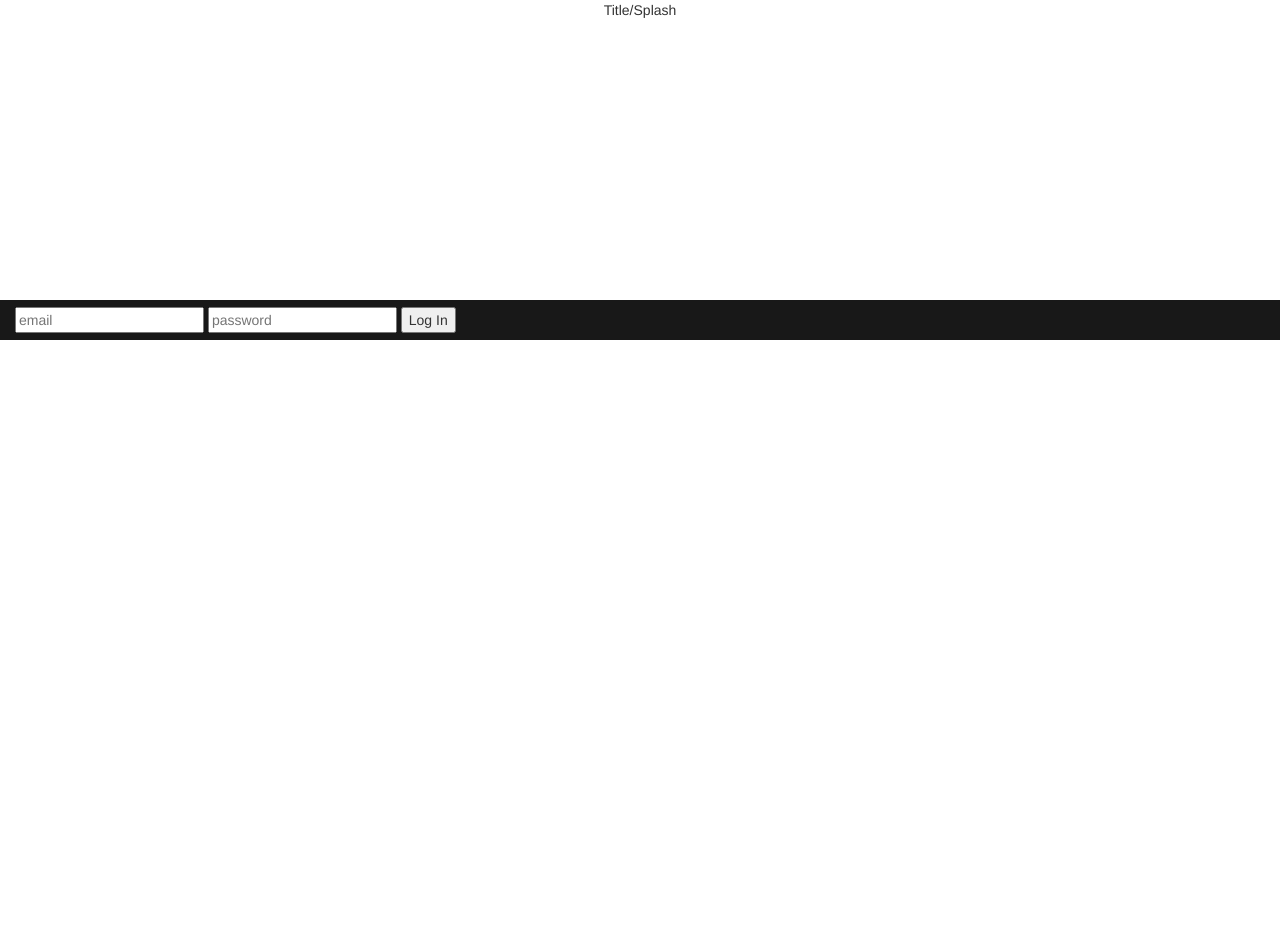
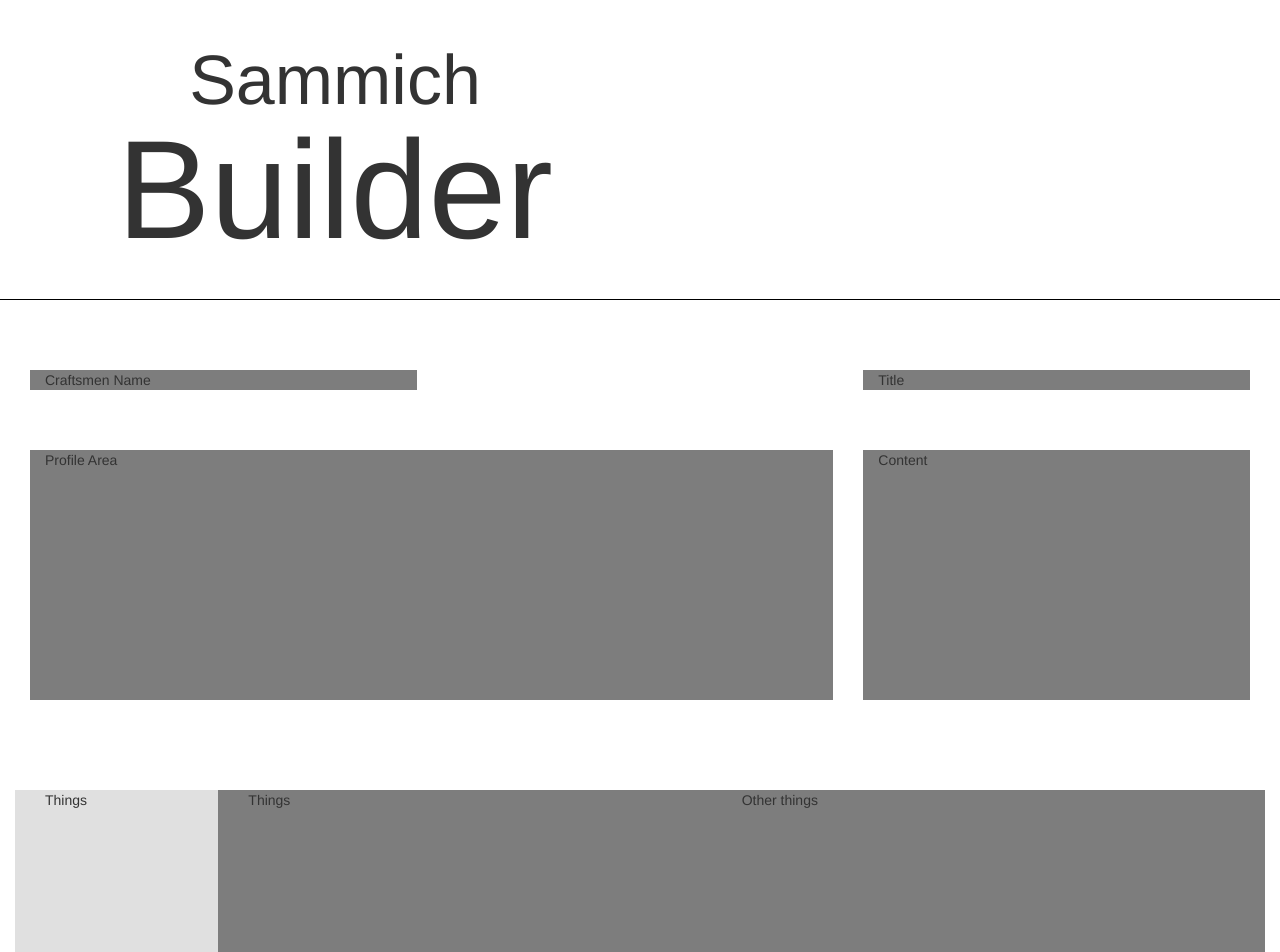
Before and after one commit to JstnRegi/sammichBuilder, a website: page views/index.html in a window 1280 px wide. Shown: the top 952 px of the page. Before the commit the page ends 800 px from the top, so only its background shows below. Drawn offline with nearby package versions, Linux system fonts and the light colour scheme; files that its build step writes are made by us from their sources; files whose address does not match are found by name.

Commit message:
Made a simple layout for the main page

```diff
--- a/public/css/main.css
+++ b/public/css/main.css
@@ -1,5 +1,65 @@
 #title-splash {
-    height: 300px
+    height: 300px;
+    /*background: url(http://thumb7.shutterstock.com/display_pic_with_logo/1639805/234589309/stock-photo-chicken-and-spinach-sandwiches-wrapped-in-craft-paper-over-a-white-wooden-background-with-a-copy-234589309.jpg) center fixed;*/
+    /*background-color: rgba(0, 0, 0, 0.6);*/
+    width: 100%;
+    border-bottom: 1px solid black;
+}
+
+#title {
+    height: 300px;
+}
+
+#sammich {
+    font-size: 70px;
+    position: relative;
+    text-align: center;
+    margin-bottom: -10px;
+    top: 30px;
+}
+
+#builder {
+    font-size: 140px;
+    text-align: center;
+    position: relative;
+}
+
+#body-container {
+    margin-top: 70px;
+}
+
+#left-top {
+    height: 420px;
+}
+
+#craftsmen-name {
+    margin-bottom: 60px;
+    margin-left: -15px;
+}
+
+#vacant-title {
+    margin-bottom: 60px;
+}
+
+#profile-area {
+    height: 250px;
+}
+
+#vacant-content {
+    height: 250px;
+}
+
+#build-container {
+    height: 800px;
+}
+
+#building-nav {
+    margin-left: -15px;
+    height: 800px;
+}
+
+#ingredients {
+
 }
 
 #sign-login {
@@ -10,8 +70,12 @@
     margin-bottom: 5px;
 }
 
-.black-background {
-    background-color: #181818;
+.layout {
+    background-color: rgba(0, 0, 0, 0.51);
+}
+
+.building-layout {
+    background-color: rgba(255, 255, 255, 0.76);
 }
 
 .row.black-background {
--- a/views/index.html
+++ b/views/index.html
@@ -18,18 +18,102 @@
     <script src="/static/js/app.js"></script>
 </head>
 <body>
-<div  id="title-splash" class="text-center">
-    Title/Splash
+<div id="title-splash" class="container">
+    <div class="col-sm-12">
+            <div class="col-sm-6">
+                <div id="title">
+                    <p id="sammich">
+                        Sammich
+                    </p>
+                    <p id="builder">
+                        Builder
+                    </p>
+                </div>
+                <!--<div id="sign-login" class="col-sm-12 container">-->
+                <!--<div class="row  black-background">-->
+                <!--<div class="col-sm-6 roomy">-->
+                <!--<form class="form-inline" id="log-in">-->
+                <!--<input type="email" name="email" placeholder="email">-->
+                <!--<input type="password" name="password" placeholder="password">-->
+                <!--<button type="submit">Log In</button>-->
+                <!--</form>-->
+                <!--</div>-->
+                <!--</div>-->
+                <!--</div>-->
+            </div>
+    </div>
 </div>
 
-<div id="sign-login" class="col-sm-12 container">
-    <div class="row  black-background">
-        <div class="col-sm-6 roomy black-background">
-            <form class="form-inline" id="log-in">
-                <input type="email" name="email" placeholder="email">
-                <input type="password" name="password" placeholder="password">
-                <button type="submit">Log In</button>
-            </form>
+<div  id="body-container" class="container col-sm-12">
+    <div id="left-top" class="col-sm-8" >
+        <div class="col-sm-12">
+            <div id="craftsmen-name" class="col-sm-6  layout">
+                Craftsmen Name
+            </div>
+        </div>
+        <br>
+        <br>
+        <div id="profile-area"class="col-sm-12 layout">
+            Profile Area
+        </div>
+    </div>
+    <div id="vacant" class="col-sm-4">
+        <div id="vacant-title" class="col-sm-12 layout">
+            Title
+        </div><br><br>
+        <div id="vacant-content" class="col-sm-12 layout">
+            Content
+        </div>
+    </div>
+    <br><br>
+
+    <!--temporary-->
+    <br><br><br><br>
+    <div id="build-container" class="container col-sm-12 layout">
+        <div id="building-nav" class="col-sm-2 building-layout">
+            <div id="ingredients" class="col-sm-12">
+                Things
+            </div>
+        </div>
+        <div class="col-sm-10" id="right">
+            <div class="col-sm-6">
+                Things
+            </div>
+            <div class="col-sm-6">
+                Other things
+            </div>
+        </div>
+    </div>
+</div>
+
+
+
+
+
+
+
+
+
+
+
+<!--<button type="button" class="btn btn-primary btn-lg" data-toggle="modal" data-target="#myModal">-->
+<!--Launch demo modal-->
+<!--</button>-->
+
+<div class="modal fade" id="myModal" tabindex="-1" role="dialog" aria-labelledby="myModalLabel">
+    <div class="modal-dialog" role="document">
+        <div class="modal-content">
+            <div class="modal-header">
+                <button type="button" class="close" data-dismiss="modal" aria-label="Close"><span aria-hidden="true">&times;</span></button>
+                <h4 class="modal-title" id="myModalLabel">Modal title</h4>
+            </div>
+            <div class="modal-body">
+                ...
+            </div>
+            <div class="modal-footer">
+                <button type="button" class="btn btn-default" data-dismiss="modal">Close</button>
+                <button type="button" class="btn btn-primary">Save changes</button>
+            </div>
         </div>
     </div>
 </div>
```
